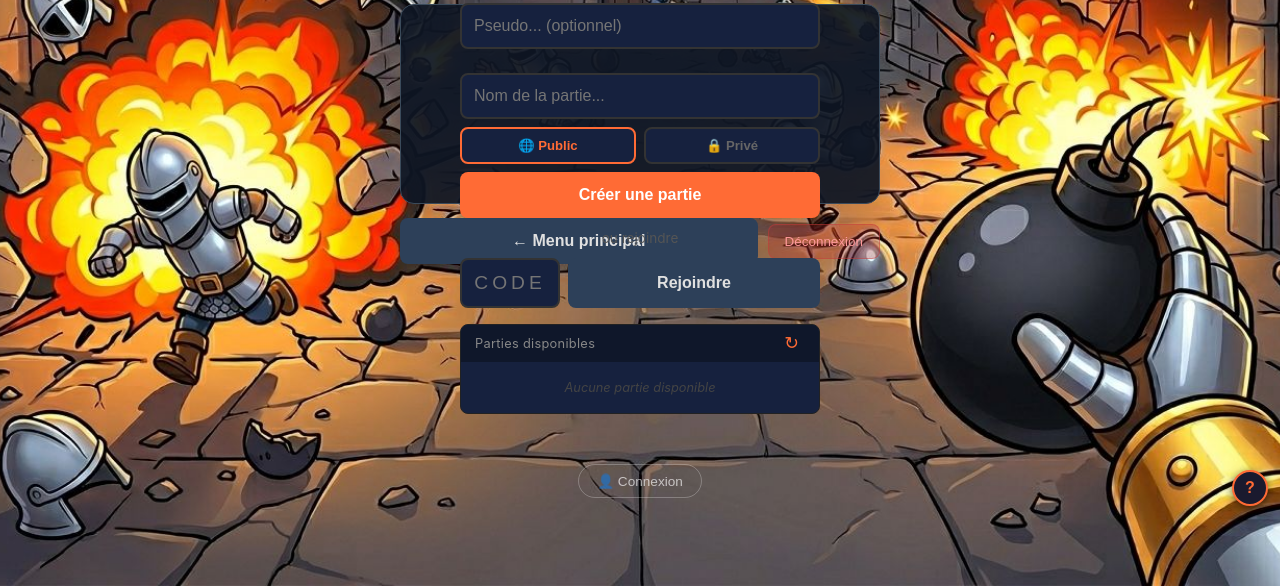
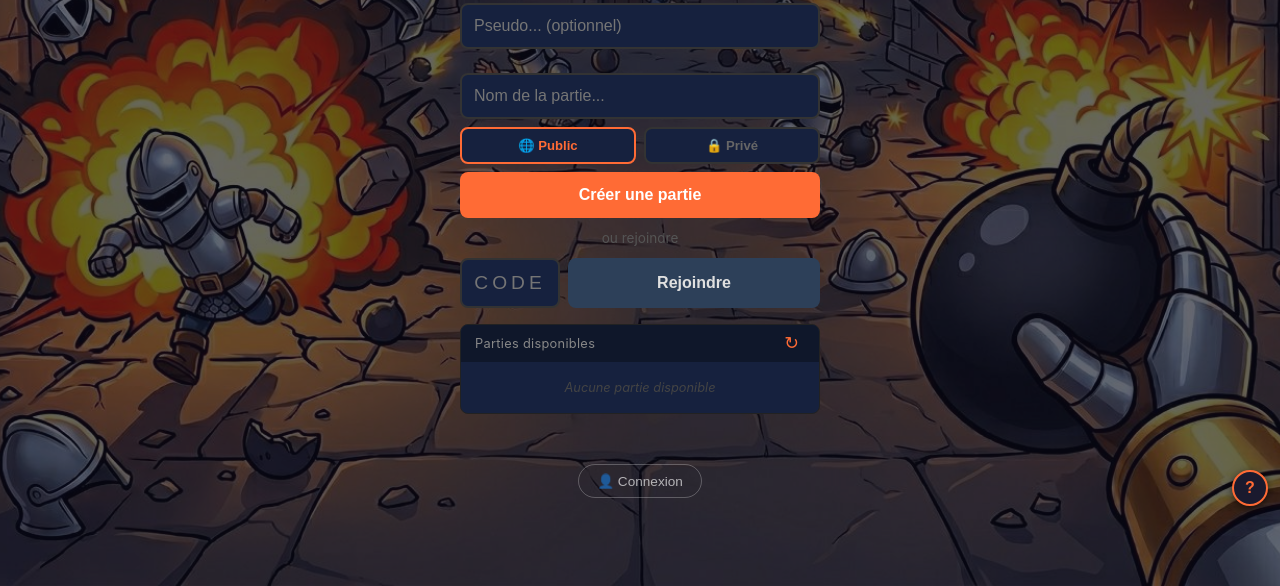
Before and after one commit to LeGoblinarium/bombrogue, a website: page public/index.html in a window 1280 px wide. Shown: the part 214-800 px from the top of the page. Drawn offline with nearby package versions, Linux system fonts and the light colour scheme; no server answers.

Commit message:
fix(profile): remove display:flex override that showed screen when inactive
Co-Authored-By: Claude Sonnet 4.6 <noreply@anthropic.com>

```diff
--- a/public/css/style.css
+++ b/public/css/style.css
@@ -1778,9 +1778,9 @@ input[type="password"]:focus {
   background-size: cover;
   background-position: 50% 50%;
   background-repeat: no-repeat;
-  display: flex;
-  align-items: flex-start;
-  justify-content: center;
+  /* override .screen.active justify-content so the container starts at top */
+  justify-content: flex-start;
+  align-items: center;
   overflow-y: auto;
 }
 
```
